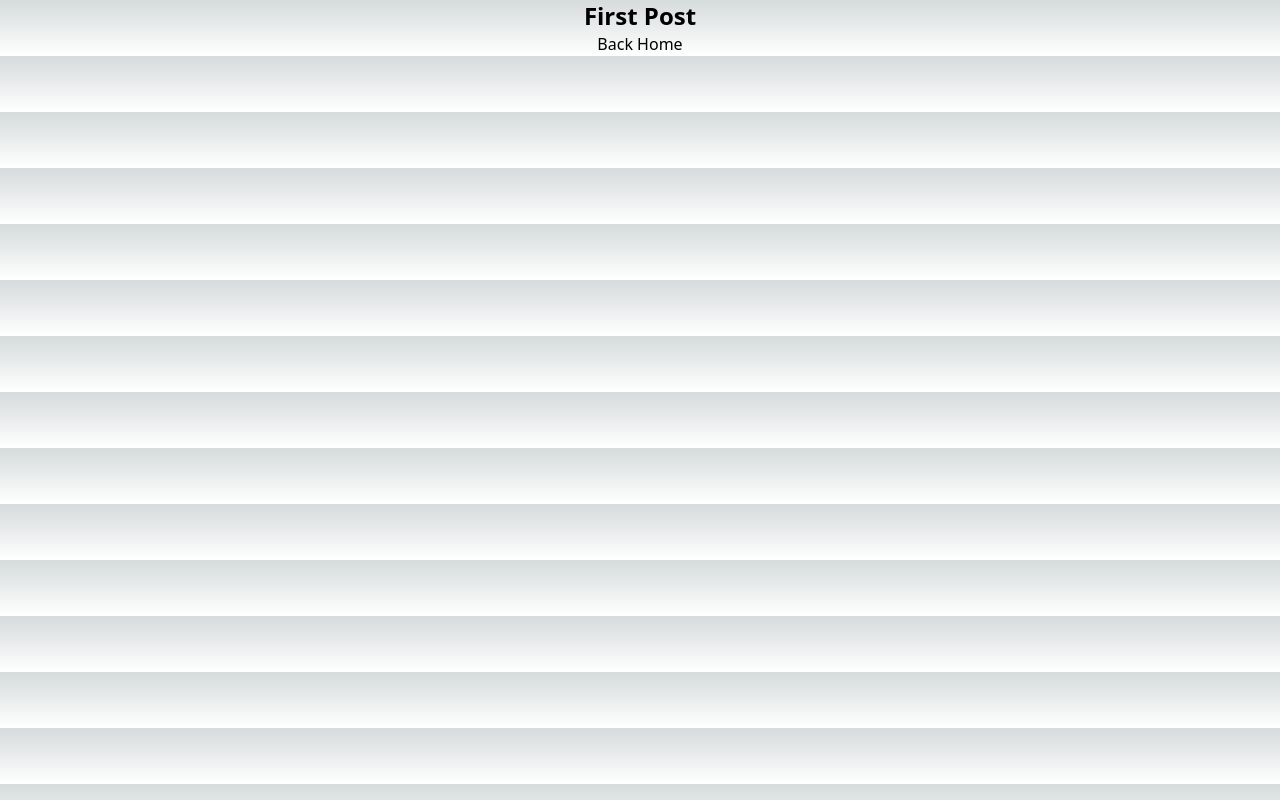
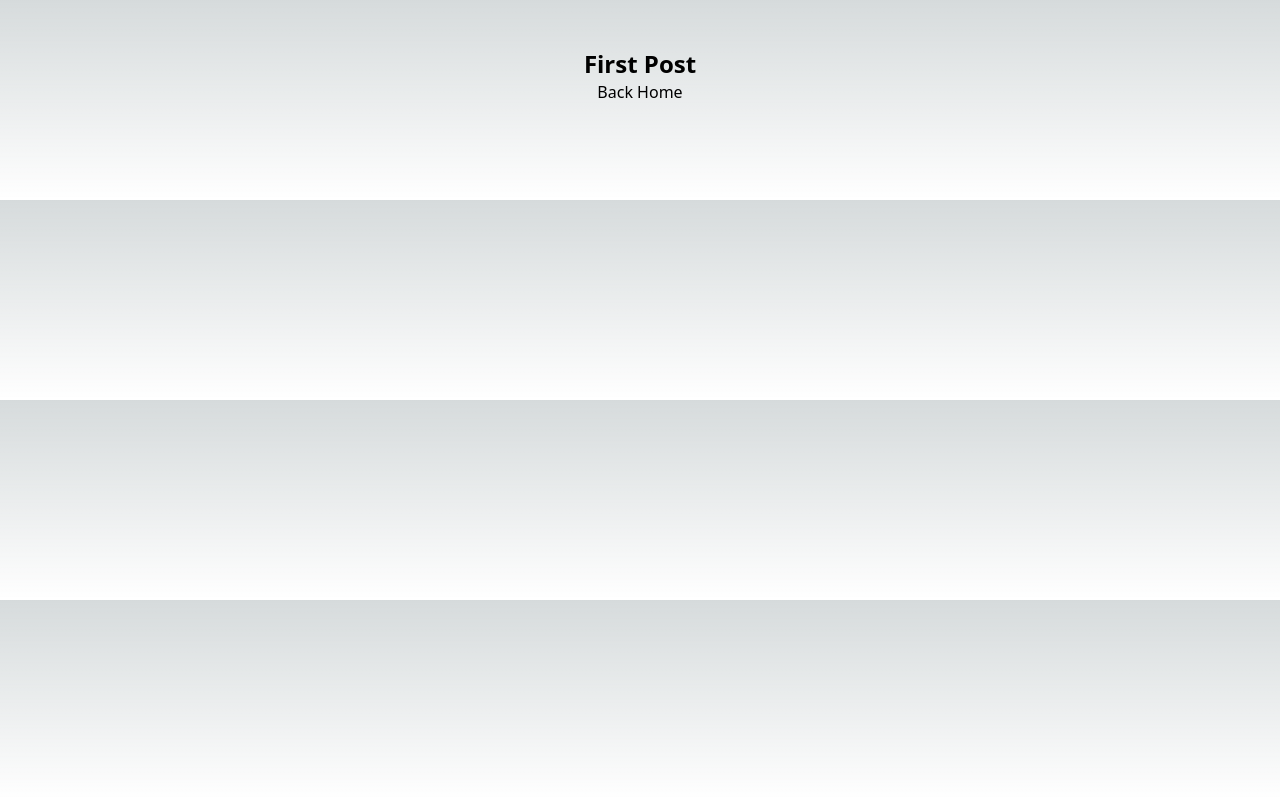
Before and after one commit to Kneesal/storybooked, a Next.js app: page /posts/first-post in a window 1280 px wide. Built offline with nearby package versions, Linux system fonts and the light colour scheme.

Commit message:
add layout component

```diff
--- /dev/null
+++ b/src/components/Layout/layout.module.css
@@ -0,0 +1,7 @@
+/* Important: To use CSS Modules, the CSS file name must end with .module.css. */
+
+.container {
+    max-width: 36rem;
+    padding: 0 1rem;
+    margin: 3rem auto 6rem;
+  }
--- /dev/null
+++ b/src/components/Layout/layout.tsx
@@ -0,0 +1,10 @@
+import { ReactNode } from "react";
+import styles from "./layout.module.css";
+
+interface LayoutProps {
+  children: ReactNode;
+}
+
+export default function Layout({ children }: LayoutProps) {
+  return <div className={styles.container}>{children}</div>;
+}
--- a/src/pages/posts/first-post.tsx
+++ b/src/pages/posts/first-post.tsx
@@ -1,20 +1,21 @@
-import React, { useEffect } from "react";
+import React, { ReactElement, useEffect } from "react";
 import BackHome from "@/components/BackHome/BackHome";
 import Head from "next/head";
+import Script from "next/script";
+import Layout from "@/components/Layout/layout";
 
-const FirstPost = () => {
+export default function FirstPost(): ReactElement {
   useEffect(() => {
     console.log("this will fetch all the post data");
   }, []);
   return (
-    <div>
+    <Layout>
       <Head>
         <title>First Post</title>
+        <link rel="icon" href="../../../public/favicon.ico" />
       </Head>
       <h1 className="text-2xl font-bold text-center"> First Post </h1>
       <BackHome label={"Back Home"} />
-    </div>
+    </Layout>
   );
-};
-
-export default FirstPost;
+}
```
